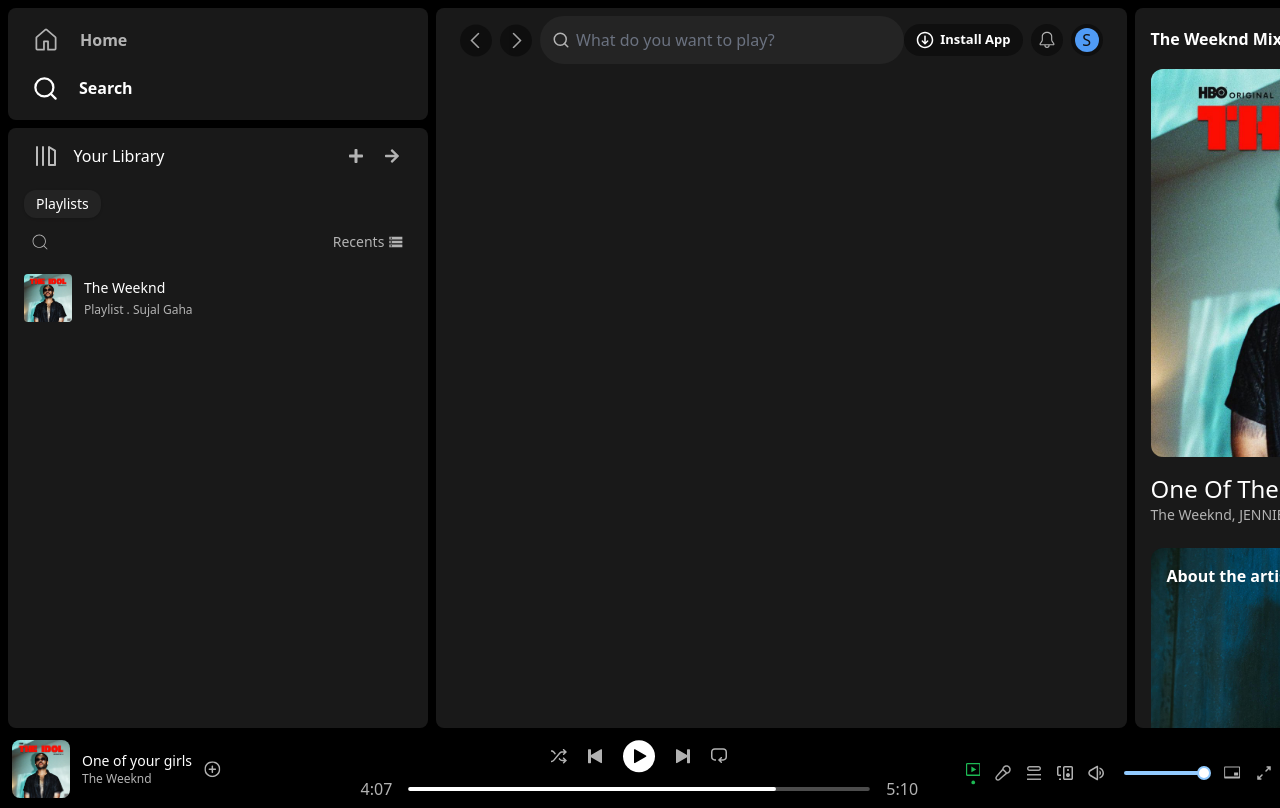
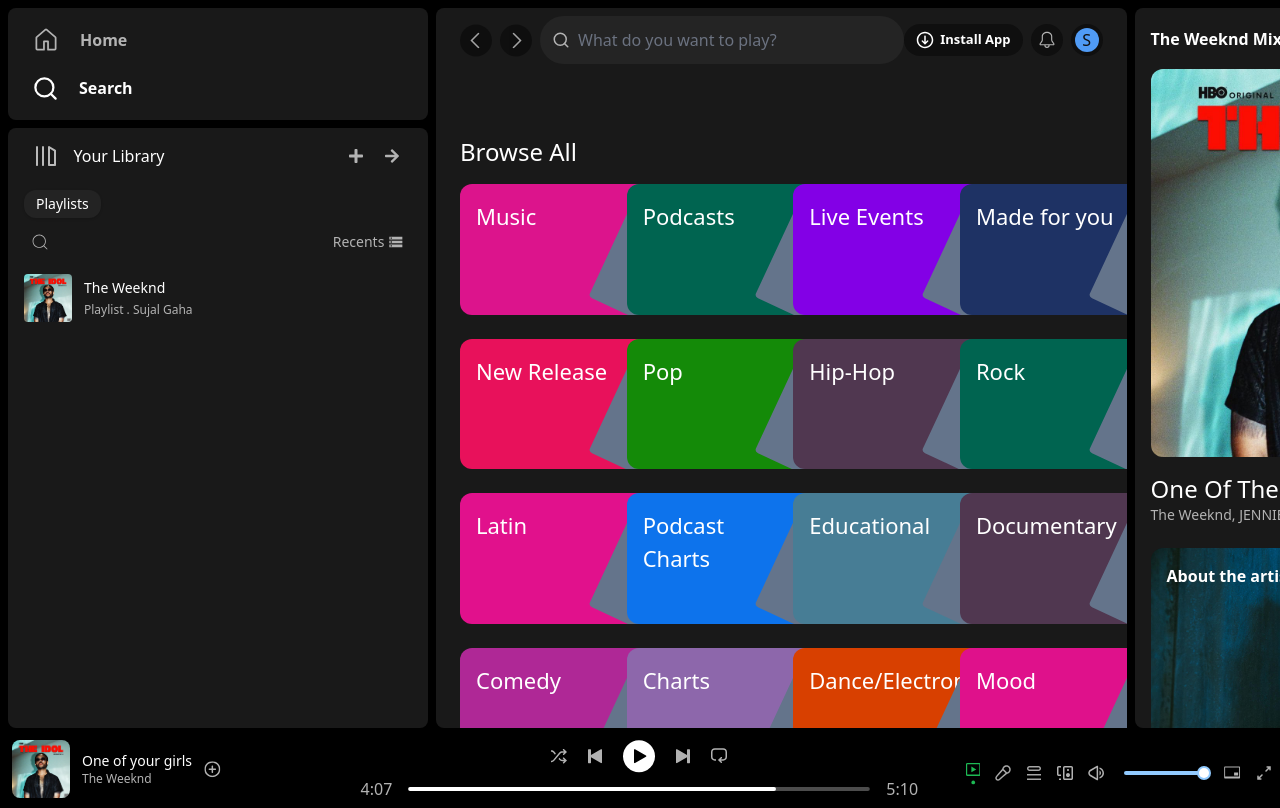
Before and after one commit to Sujal-Gaha/spotify-clone, a Next.js app: page /search in a window 1280 px wide. Shown: the top 808 px of the page. Built offline with nearby package versions, Linux system fonts and the light colour scheme.

Commit message:
designed the search page

```diff
--- a/src/app/layout.tsx
+++ b/src/app/layout.tsx
@@ -16,9 +16,7 @@
           {children}
           <RightSideBarContainer />
         </div>
-        <div>
-          <AudioController />
-        </div>
+        <AudioController />
       </body>
     </html>
   );
--- a/src/app/search/page.tsx
+++ b/src/app/search/page.tsx
@@ -1,9 +1,35 @@
+import Footer from "@/components/Footer";
 import Navbar from "@/components/Navbar";
+import searchGenres from "@/data/searchGenre";
 
 const SearchPage = () => {
   return (
-    <div className="w-[1048px] h-full bg-sectionColour rounded-lg flex flex-col items-center">
+    <div className="w-[1048px] h-[90vh] bg-sectionColour rounded-lg flex flex-col items-center">
       <Navbar />
+      <div className="w-full px-6 pt-16 h-full overflow-y-auto">
+        <div>
+          <h1 className="text-2xl text-white">Browse All</h1>
+        </div>
+        <div className="grid grid-cols-4 gap-6 pt-4 pb-16">
+          {searchGenres.map((genre, index) => {
+            return (
+              <div
+                className="h-[130.5px] w-[232px] rounded-xl overflow-hidden relative cursor-pointer"
+                key={index}
+                style={{
+                  backgroundColor: `${genre.colour}`,
+                }}
+              >
+                <p className="py-4 pr-[69.5938px] pl-4 text-[22px] text-white">
+                  {genre.title}
+                </p>
+                <div className="h-[110px] w-[45%] bg-slate-500 absolute right-0 rounded top-8 rotate-[25deg] translate-x-[18%] translate-y-[-2%]"></div>
+              </div>
+            );
+          })}
+        </div>
+        <Footer />
+      </div>
     </div>
   );
 };
--- a/src/components/Navbar.tsx
+++ b/src/components/Navbar.tsx
@@ -3,12 +3,17 @@
 import DownloadIcon from "@/icons/Download";
 import LeftArrowIcon from "@/icons/LeftArrow";
 import RightArrowIcon from "@/icons/RightArrow";
+import clsx from "clsx";
 import { usePathname } from "next/navigation";
+import { useState } from "react";
 import { FiSearch } from "react-icons/fi";
 import { GoBell } from "react-icons/go";
 
 const Navbar = () => {
   const path = usePathname();
+
+  const [isSearchFieldFocused, setIsSearchFieldFocused] =
+    useState<Boolean>(false);
 
   return (
     <div className="py-4 px-6 h-16 w-full flex justify-between">
@@ -18,11 +23,18 @@
         {path === "/search" && (
           <div className="relative text-lessFocusColour">
             <input
-              className="py-[6px] px-9 bg-smallerSectionColour h-12 w-[364px] rounded-3xl border-none"
+              className="py-[6px] px-9 bg-smallerSectionColour h-12 w-[364px] rounded-3xl border-2 border-transparent m-0 focus:border-white"
               type="text"
               placeholder="What do you want to play?"
+              onFocus={() => setIsSearchFieldFocused(true)}
+              onBlur={() => setIsSearchFieldFocused(false)}
             />
-            <FiSearch className="absolute text-lg top-[15px] left-3" />
+            <FiSearch
+              className={clsx(
+                "absolute text-lg top-[15px] left-3",
+                isSearchFieldFocused && "text-white font-extrabold"
+              )}
+            />
           </div>
         )}
       </div>
--- /dev/null
+++ b/src/data/searchGenre.ts
@@ -0,0 +1,146 @@
+import TSearchGenre from "@/type/TSearchGenre";
+
+const searchGenres: TSearchGenre[] = [
+  {
+    title: "Music",
+    colour: "#DC148C",
+    image: "",
+  },
+  {
+    title: "Podcasts",
+    colour: "#006450",
+    image: "",
+  },
+  {
+    title: "Live Events",
+    colour: "#8300E6",
+    image: "",
+  },
+  {
+    title: "Made for you",
+    colour: "#1E3264",
+    image: "",
+  },
+  {
+    title: "New Release",
+    colour: "#E8115B",
+    image: "",
+  },
+  {
+    title: "Pop",
+    colour: "#148A08",
+    image: "",
+  },
+  {
+    title: "Hip-Hop",
+    colour: "#503750",
+    image: "",
+  },
+  {
+    title: "Rock",
+    colour: "#006450",
+    image: "",
+  },
+  {
+    title: "Latin",
+    colour: "#E1118C",
+    image: "",
+  },
+  {
+    title: "Podcast Charts",
+    colour: "#0D73EC",
+    image: "",
+  },
+  {
+    title: "Educational",
+    colour: "#477D95",
+    image: "",
+  },
+  {
+    title: "Documentary",
+    colour: "#503750",
+    image: "",
+  },
+  {
+    title: "Comedy",
+    colour: "#AF2896",
+    image: "",
+  },
+  {
+    title: "Charts",
+    colour: "#8D67AB",
+    image: "",
+  },
+  {
+    title: "Dance/Electronic",
+    colour: "#D84000",
+    image: "",
+  },
+  {
+    title: "Mood",
+    colour: "#DF118B",
+    image: "",
+  },
+  {
+    title: "Indie",
+    colour: "#E91429",
+    image: "",
+  },
+  {
+    title: "Workout",
+    colour: "#777777",
+    image: "",
+  },
+  {
+    title: "Discover",
+    colour: "#8D67AB",
+    image: "",
+  },
+  {
+    title: "Country",
+    colour: "#D84000",
+    image: "",
+  },
+  {
+    title: "R&B",
+    colour: "#BA5D07",
+    image: "",
+  },
+  {
+    title: "K-pop",
+    colour: "#148A08",
+    image: "",
+  },
+  {
+    title: "Chill",
+    colour: "#D84000",
+    image: "",
+  },
+  {
+    title: "Sleep",
+    colour: "#1E3264",
+    image: "",
+  },
+  {
+    title: "Party",
+    colour: "#537AA1",
+    image: "",
+  },
+  {
+    title: "At Home",
+    colour: "#5179A1",
+    image: "",
+  },
+  {
+    title: "Decades",
+    colour: "#BA5D07",
+    image: "",
+  },
+  {
+    title: "Love",
+    colour: "#E61E32",
+    image: "",
+  },
+];
+
+export default searchGenres;
--- /dev/null
+++ b/src/type/TSearchGenre.ts
@@ -0,0 +1,7 @@
+type TSearchGenre = {
+  title: string;
+  colour: string;
+  image: string;
+};
+
+export default TSearchGenre;
```
